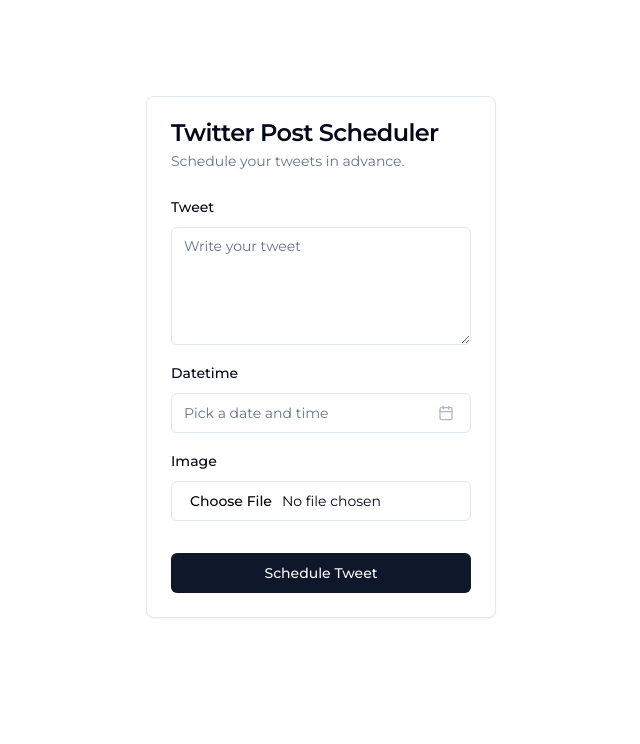
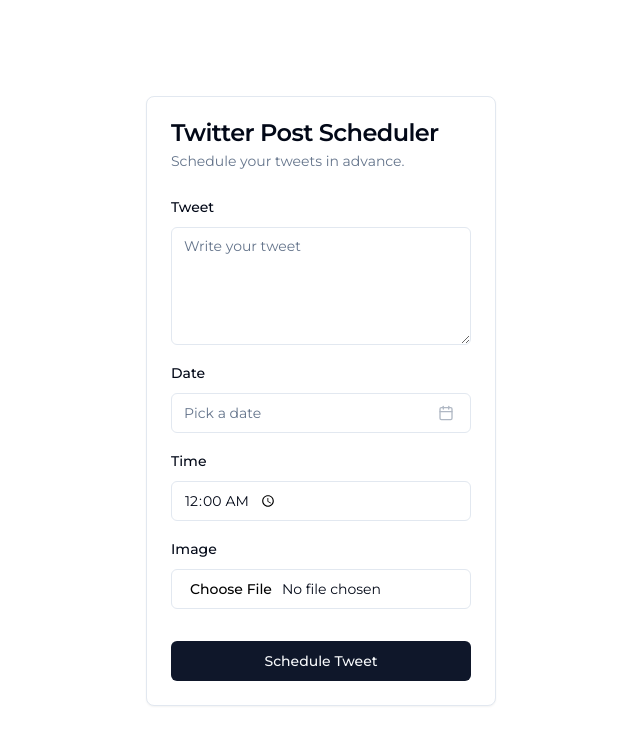
Before and after one commit to adarsh-mamgain/x-post, a Next.js app: page /dashboard in a window 1280 px wide. Shown: the top 744 px of the page, without its empty margins (319-959 px from the left). Built offline with nearby package versions, Linux system fonts and the light colour scheme.

Commit message:
added time picker

```diff
--- a/components/ScheduleCard.tsx
+++ b/components/ScheduleCard.tsx
@@ -1,27 +1,21 @@
 "use client";
 
 import { z } from "zod";
-
 import {
   CardTitle,
   CardDescription,
   CardHeader,
   CardContent,
-  CardFooter,
   Card,
 } from "@/components/ui/card";
-import { Label } from "@/components/ui/label";
 import { Textarea } from "@/components/ui/textarea";
 import { Input } from "@/components/ui/input";
 import { Button } from "@/components/ui/button";
-import prisma from "@/lib/prisma";
-import { useState } from "react";
 import { useForm } from "react-hook-form";
 import { zodResolver } from "@hookform/resolvers/zod";
 import {
   Form,
   FormControl,
-  FormDescription,
   FormField,
   FormItem,
   FormLabel,
@@ -37,23 +31,25 @@ import { Calendar } from "./ui/calendar";
 
 const formSchema = z.object({
   tweet: z.string().min(1).max(50),
-  datetime: z.date(),
-  image: z.string().url(),
+  date: z.date(),
+  time: z.string(),
+  image: z.string().optional(),
 });
 
 export default function ScheduleCard() {
-  // 1. Define your form.
   const form = useForm<z.infer<typeof formSchema>>({
     resolver: zodResolver(formSchema),
     defaultValues: {
       tweet: "",
-      datetime: undefined,
+      date: undefined,
+      time: "00:00",
       image: "",
     },
   });
 
   function onSubmit(values: z.infer<typeof formSchema>) {
-    toast.error("Event has been created.");
+    console.log(values);
+    toast.error(`Event ${values} been created.`);
   }
 
   return (
@@ -88,10 +84,10 @@ export default function ScheduleCard() {
             />
             <FormField
               control={form.control}
-              name="datetime"
+              name="date"
               render={({ field }) => (
                 <FormItem>
-                  <FormLabel>Datetime</FormLabel>
+                  <FormLabel>Date</FormLabel>
                   <Popover>
                     <PopoverTrigger asChild>
                       <FormControl>
@@ -103,9 +99,9 @@ export default function ScheduleCard() {
                           )}
                         >
                           {field.value ? (
-                            format(field.value, "Pp")
+                            format(field.value, "P")
                           ) : (
-                            <span>Pick a date and time</span>
+                            <span>Pick a date</span>
                           )}
                           <CalendarIcon className="ml-auto h-4 w-4 opacity-50" />
                         </Button>
@@ -116,11 +112,24 @@ export default function ScheduleCard() {
                         mode="single"
                         selected={field.value}
                         onSelect={field.onChange}
-                        disabled={(date) => date <= new Date()} //! Important to disable past dates
+                        disabled={(date) => date < new Date()} //! Important to disable past dates
                         initialFocus
                       />
                     </PopoverContent>
                   </Popover>
+                  <FormMessage />
+                </FormItem>
+              )}
+            />
+            <FormField
+              control={form.control}
+              name="time"
+              render={({ field }) => (
+                <FormItem>
+                  <FormLabel>Time</FormLabel>
+                  <FormControl>
+                    <Input type="time" {...field} />
+                  </FormControl>
                   <FormMessage />
                 </FormItem>
               )}
```
